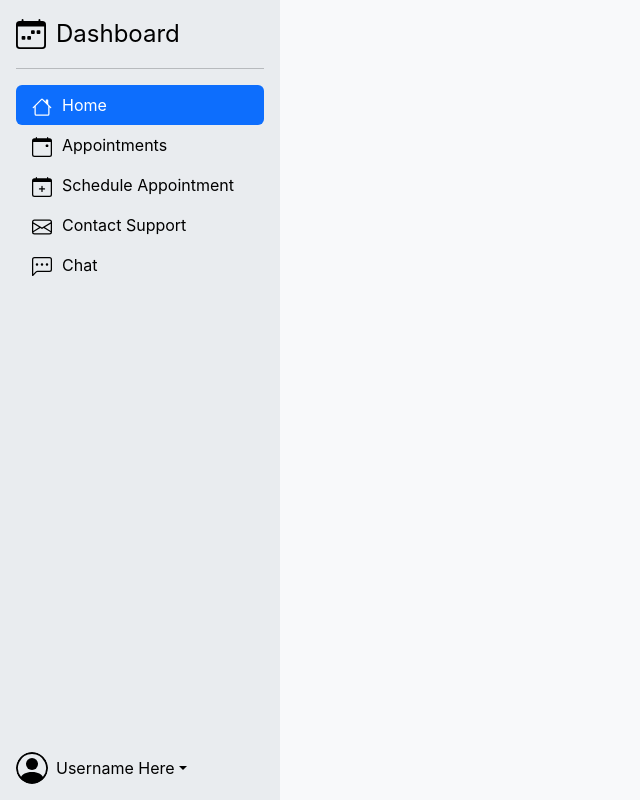
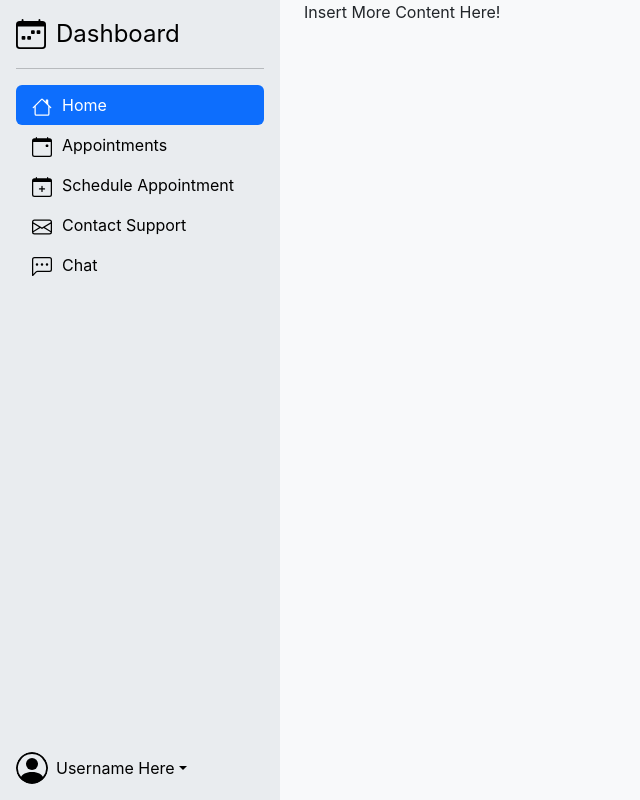
Before and after one commit to FrancoMLG/Group_31, a React (Create React App) app in the folder client/: page /userhome in a window 1280 px wide. Shown: the whole page, without its empty margins (0-640 px from the left). Built offline with nearby package versions, Linux system fonts and the light colour scheme.

Commit message:
fixed styling, prepared dashboard files for adding more content

```diff
--- a/client/src/components/dashboards/user/user_appts.css
+++ b/client/src/components/dashboards/user/user_appts.css
@@ -0,0 +1,11 @@
+.no-padding {
+  padding: 0;
+}
+
+.bg-body-tertiary {
+  overflow-x: hidden; /* Prevent horizontal overflow */
+}
+
+.container-fluid {
+  padding-top: 20px;
+}
--- a/client/src/components/dashboards/user/user_appts.js
+++ b/client/src/components/dashboards/user/user_appts.js
@@ -10,7 +10,16 @@ export default function UserAppointments() {
 
   return (
     <div className="container-fluid bg-body-tertiary vh-100 d-flex flex-column no-padding">
-      <UserSideBar activeLinkId={activeLinkId} />
+      <div className="row flex-grow-1">
+        <div className="col-auto">
+          <UserSideBar activeLinkId={activeLinkId} />
+        </div>
+        <div className="col overflow-auto">
+
+          <p>Insert More Content Here!</p>
+
+        </div>
+      </div>
     </div>
   );
 }
--- a/client/src/components/dashboards/user/user_chat.js
+++ b/client/src/components/dashboards/user/user_chat.js
@@ -10,7 +10,16 @@ export default function UserChat() {
 
   return (
     <div className="container-fluid bg-body-tertiary vh-100 d-flex flex-column no-padding">
-      <UserSideBar activeLinkId={activeLinkId} />
+      <div className="row flex-grow-1">
+        <div className="col-auto">
+          <UserSideBar activeLinkId={activeLinkId} />
+        </div>
+        <div className="col overflow-auto">
+
+          <p>Insert More Content Here!</p>
+
+        </div>
+      </div>
     </div>
   );
 }
--- a/client/src/components/dashboards/user/user_home.css
+++ b/client/src/components/dashboards/user/user_home.css
@@ -0,0 +1,11 @@
+.no-padding {
+  padding: 0;
+}
+
+.bg-body-tertiary {
+  overflow-x: hidden; /* Prevent horizontal overflow */
+}
+
+.container-fluid {
+  padding-top: 20px;
+}
--- a/client/src/components/dashboards/user/user_home.js
+++ b/client/src/components/dashboards/user/user_home.js
@@ -1,7 +1,7 @@
 import "bootstrap/dist/css/bootstrap.min.css";
 import "bootstrap/dist/js/bootstrap.bundle.min.js";
 import { Link, useNavigate } from "react-router-dom";
-import React, { useEffect, useRef } from "react";
+import React from "react";
 import UserSideBar from "./user_sidebar";
 import "./user_home.css";
 
@@ -10,7 +10,16 @@ export default function UserHome() {
 
   return (
     <div className="container-fluid bg-body-tertiary vh-100 d-flex flex-column no-padding">
-      <UserSideBar activeLinkId={activeLinkId} />
+      <div className="row flex-grow-1">
+        <div className="col-auto">
+          <UserSideBar activeLinkId={activeLinkId} />
+        </div>
+        <div className="col overflow-auto">
+
+          <p>Insert More Content Here!</p>
+
+        </div>
+      </div>
     </div>
   );
 }
--- a/client/src/components/dashboards/user/user_sched.js
+++ b/client/src/components/dashboards/user/user_sched.js
@@ -10,7 +10,16 @@ export default function UserSchedule() {
 
   return (
     <div className="container-fluid bg-body-tertiary vh-100 d-flex flex-column no-padding">
-      <UserSideBar activeLinkId={activeLinkId} />
+      <div className="row flex-grow-1">
+        <div className="col-auto">
+          <UserSideBar activeLinkId={activeLinkId} />
+        </div>
+        <div className="col overflow-auto">
+
+          <p>Insert More Content Here!</p>
+
+        </div>
+      </div>
     </div>
   );
 }
--- a/client/src/components/dashboards/user/user_sidebar.js
+++ b/client/src/components/dashboards/user/user_sidebar.js
@@ -84,12 +84,12 @@ export default function UserSideBar({ activeLinkId }) {
         </li>
       </ul>
       <div className="dropdown mt-auto">
-        <a href="#" className="d-flex align-items-center link-body-emphasis text-decoration-none dropdown-toggle" data-bs-toggle="dropdown" aria-expanded="false">
+        <a className="d-flex align-items-center link-body-emphasis text-decoration-none dropdown-toggle" data-bs-toggle="dropdown" aria-expanded="false">
           <img src={`${process.env.PUBLIC_URL}/images/person-circle-dark.svg`} alt="" width="32" height="32" className="rounded-circle me-2"></img>
           Username Here
         </a>
         <ul className="dropdown-menu text-small shadow">
-          <li><a className="dropdown-item" href="#">Sign out</a></li>
+          <li><a className="dropdown-item" href="#" onClick={() => navigate("/")}>Sign out</a></li>
         </ul>
       </div>
     </div>
--- a/client/src/components/dashboards/user/user_support.css
+++ b/client/src/components/dashboards/user/user_support.css
@@ -0,0 +1,11 @@
+.no-padding {
+  padding: 0;
+}
+
+.bg-body-tertiary {
+  overflow-x: hidden; /* Prevent horizontal overflow */
+}
+
+.container-fluid {
+  padding-top: 20px;
+}
--- a/client/src/components/dashboards/user/user_support.js
+++ b/client/src/components/dashboards/user/user_support.js
@@ -10,7 +10,16 @@ export default function UserSupport() {
 
   return (
     <div className="container-fluid bg-body-tertiary vh-100 d-flex flex-column no-padding">
-      <UserSideBar activeLinkId={activeLinkId} />
+      <div className="row flex-grow-1">
+        <div className="col-auto">
+          <UserSideBar activeLinkId={activeLinkId} />
+        </div>
+        <div className="col overflow-auto">
+
+          <p>Insert More Content Here!</p>
+
+        </div>
+      </div>
     </div>
   );
 }
```
